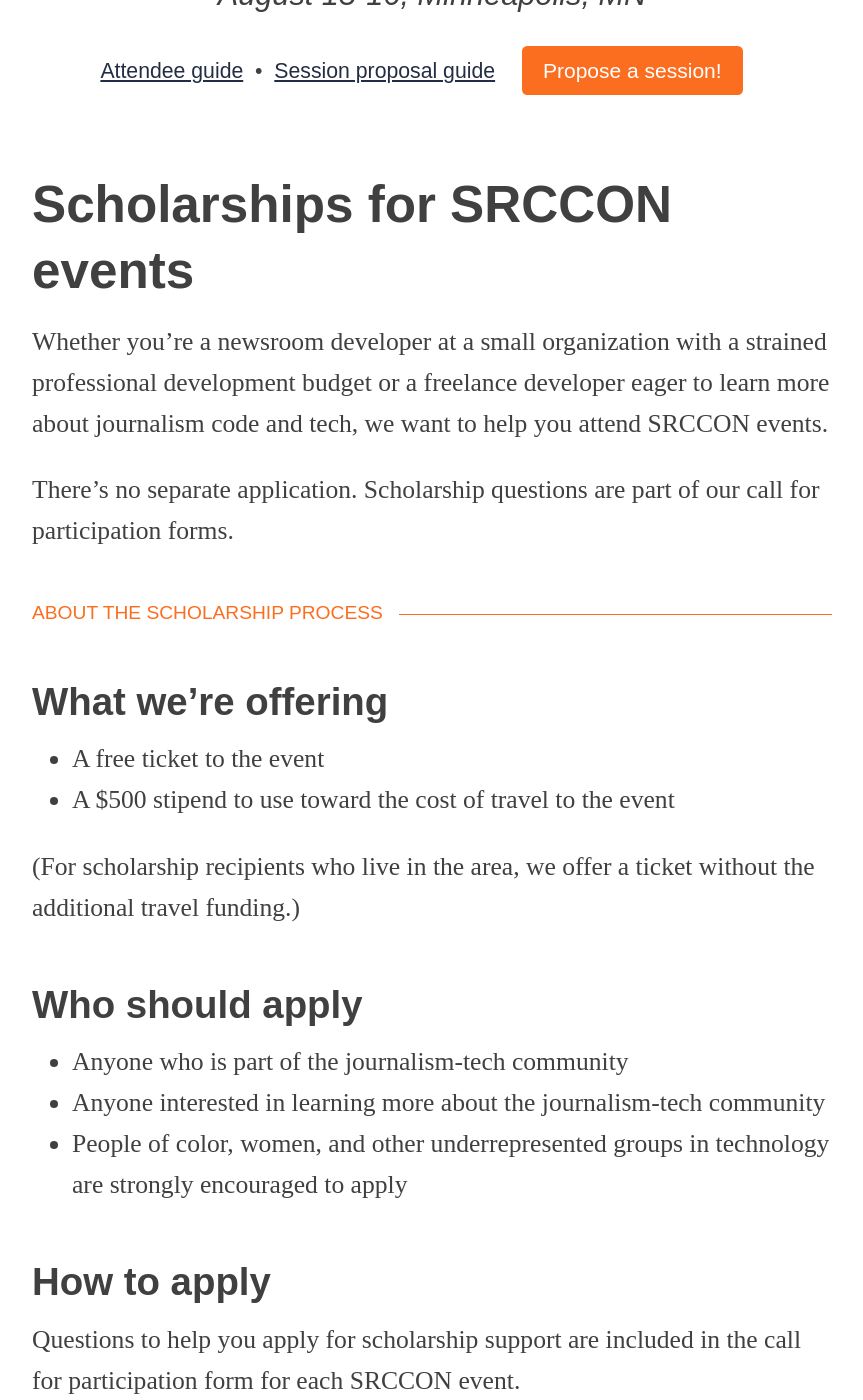
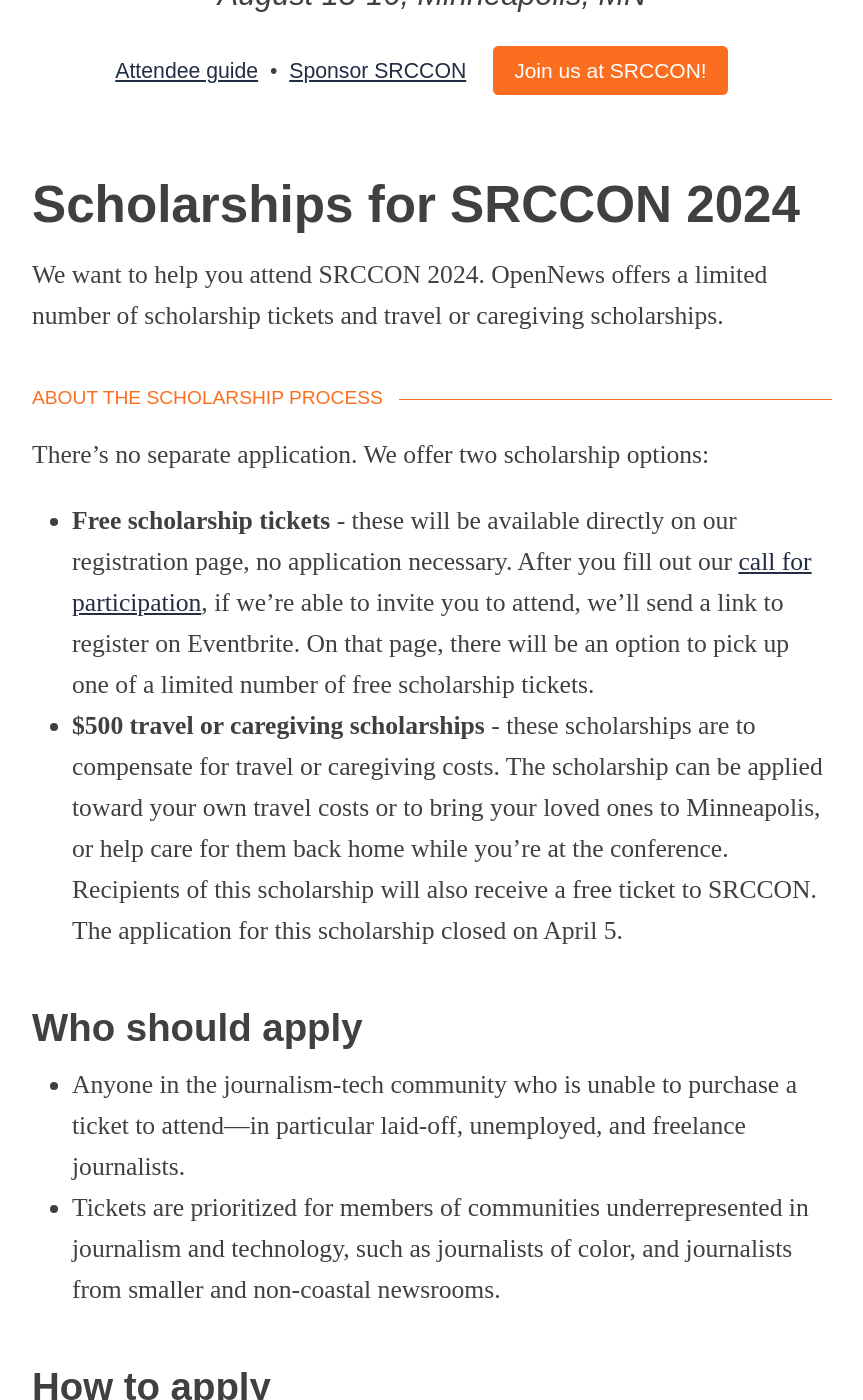
Before and after one commit to OpenNews/srccon-2024, a Jekyll site: the page built from scholarships.md, in a window 1280 px wide and 1400 px high, scrolled down 492 px. Shown: the whole window, without its empty margins (208-1071 px from the left). Built offline with Jekyll 4.4.1, drawn with Linux system fonts in a browser that asks for light colours; some web fonts are replaced; some of the changed text lies outside the part shown.

Commit message:
update pages for CFP close

```diff
--- a/_config.yml
+++ b/_config.yml
@@ -32,7 +32,7 @@
       # layout: set this value to layout_with_header_image for pages with images at top
       layout: simple_layout
       # cta_button_text: give this a value to enable the orange "call to action" button
-      cta_button_text: Propose a session!
+      cta_button_text: Join us at SRCCON!
       # cta_button_link: set this value to a URL for the orange button (ticket form, etc)
       cta_button_link: /participation/form/
   - scope:
--- a/_layouts/simple_layout.html
+++ b/_layouts/simple_layout.html
@@ -48,7 +48,7 @@
             </div>
             {% if page.section == 'homepage' %}<p class="big-type">A peer-led conference from <a href="https://opennews.org">OpenNews</a> for&nbsp;journalists who want to transform their work, their organizations, and their communities.</p>{% endif %}
             <div class="sub-nav">
-                <a href="/attendees/">Attendee guide</a> &nbsp;&bull;&nbsp; <a href="/sessions/proposal-guide/">Session proposal guide</a>
+                <a href="/attendees/">Attendee guide</a> &nbsp;&bull;&nbsp; <a href="/sponsors/">Sponsor SRCCON</a>
                 {% if page.cta_button_text %}
                 <a href="{{ page.cta_button_link }}" class="button">{{ page.cta_button_text }}</a>
                 {% else %}
--- a/scholarships.md
+++ b/scholarships.md
@@ -4,54 +4,53 @@
 title: Scholarships
 ---
 
-# Scholarships for SRCCON events
+# Scholarships for {{ page.event_name }}
 
-Whether you&rsquo;re a newsroom developer at a small organization with a strained professional development budget or a freelance developer eager to learn more about journalism code and tech, we want to help you attend SRCCON events.
-
-There's no separate application. Scholarship questions are part of our call for participation forms.
+We want to help you attend {{ page.event_name }}. OpenNews offers a limited number of scholarship tickets and travel or caregiving scholarships.
 
 ### About the scholarship process
 
-## What we&rsquo;re offering
+There's no separate application. We offer two scholarship options:
 
-* A free ticket to the event
-* A $500 stipend to use toward the cost of travel to the event
-
-(For scholarship recipients who live in the area, we offer a ticket without the additional travel funding.)
+* **Free scholarship tickets** - these will be available directly on our registration page, no application necessary. After you fill out our [call for participation](/participation/form), if we're able to invite you to attend, we'll send a link to register on Eventbrite. On that page, there will be an option to pick up one of a limited number of free scholarship tickets.
+* **$500 travel or caregiving scholarships** - these scholarships are to compensate for travel or caregiving costs. The scholarship can be applied toward your own travel costs or to bring your loved ones to Minneapolis, or help care for them back home while you're at the conference. Recipients of this scholarship will also receive a free ticket to SRCCON. The application for this scholarship closed on April 5.
 
 ## Who should apply
 
-* Anyone who is part of the journalism-tech community
-* Anyone interested in learning more about the journalism-tech community
-* People of color, women, and other underrepresented groups in technology are strongly encouraged to apply
+* Anyone in the journalism-tech community who is unable to purchase a ticket to attend—in particular laid-off, unemployed, and freelance journalists.
+* Tickets are prioritized for members of communities underrepresented in journalism and technology, such as journalists of color, and journalists from smaller and non-coastal newsrooms.
 
 ## How to apply
 
-Questions to help you apply for scholarship support are included in the call for participation form for each SRCCON event.
+The travel and caregiving scholarship application is part of our [call for participation form](/participation/form/). This application closed on April 5.
 
 ## When notifications go out
 
 Notifications for scholarships will go out alongside other notifications as part of the call for participation. You'll hear from us by April 24.
 
-## What happens after the event
+## What happens after SRCCON
 
-You tell us how it went! We&rsquo;ll send you a short followup survey and will be excited to check out anything you write or build coming out of your participation.
+You tell us how it went! We'll send you a short followup survey and will be excited to check out anything you write or build coming out of your participation at SRCCON.
 
-## Why do you offer these scholarships?
+## Why are you offering this scholarship?
 
-We want to make sure that SRCCON events include the diversity of the communities we serve&mdash;geographically, demographically, experientially, and more. We know that travel costs can be a hardship, and offer this scholarship as a way to help mitigate that.
+We want to make sure that SRCCON is an event that includes the diversity of the communities we serve—geographically, demographically, experientially, and more. We know that travel and caregiving costs can be a hardship, and offer this scholarship as a way to help mitigate that.
 
 ## How do you decide who will receive a scholarship?
 
 OpenNews staff reviews all applications. We prioritize applications from members of communities underrepresented in journalism and technology and from smaller and non-coastal newsrooms.
 
+## Do I still need to purchase a ticket to SRCCON?
+
+If you receive a scholarship, you will get a link to pick up a free ticket.
+
 ## When will I receive my scholarship?
 
-When we notify scholarship recipients, we'll include information about how to receive the scholarship funds. In short, you will need to fill out a form and send some tax paperwork for our administrators to process the payment. It may take a month or so for check processing.
+When we notify scholarship recipients, we will include information about how to receive the scholarship funds. In short, you will need to fill out a form and send some tax paperwork for our administrators to process the payment. It may take a month or so for check processing.
 
 ## What if I need more than $500 for my travel?
 
-We're able to offer $500 scholarships at this time. We try to schedule SRCCON events in cities that are relatively cheap once you arrive, though, and share information between attendees who want to coordinate ways to save on their travel budget. (So if you, say, wanted to create a room-share spreadsheet, we'd be happy to help spread the word!) You can [email us with any suggestions](mailto:srccon@opennews.org).
+We're able to offer $500 scholarships at this time. Luckily, Minneapolis is a relatively cheap city once you arrive, and we are happy to help share information between attendees who want to coordinate ways to save on their travel budget. (So if you, say, wanted to create a room-share spreadsheet, we'd be happy to help spread the word!) You can [email us with any suggestions](mailto:srccon@opennews.org).
 
 ## Questions not covered here?
 
```
Also changed, not shown: attendees.md (+5 -7 lines), homepage.md (+4 -7 lines), participation_form.md (+3 -3 lines).
